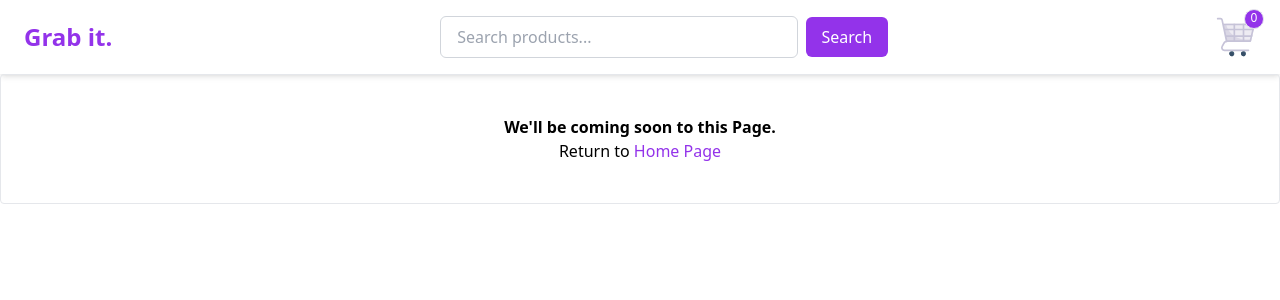
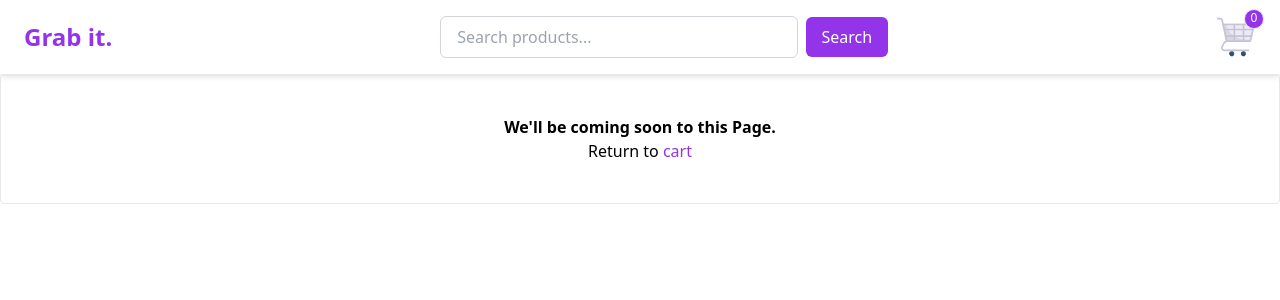
Before and after one commit to tanishnarang/projectbriskk, a React (Create React App) app: page /payment in a window 1280 px wide. Shown: the top 300 px of the page. Built offline with nearby package versions, Linux system fonts and the light colour scheme.

Commit message:
Correct typo on payment page

```diff
--- a/src/components/Payment.js
+++ b/src/components/Payment.js
@@ -7,7 +7,7 @@ export default function PaymentPage() {
         <p>
           Return to{" "}
           <Link to="/cart" className="hover:underline text-purple-600">
-            Home Page
+            cart
           </Link>
         </p>
       </div>
```
